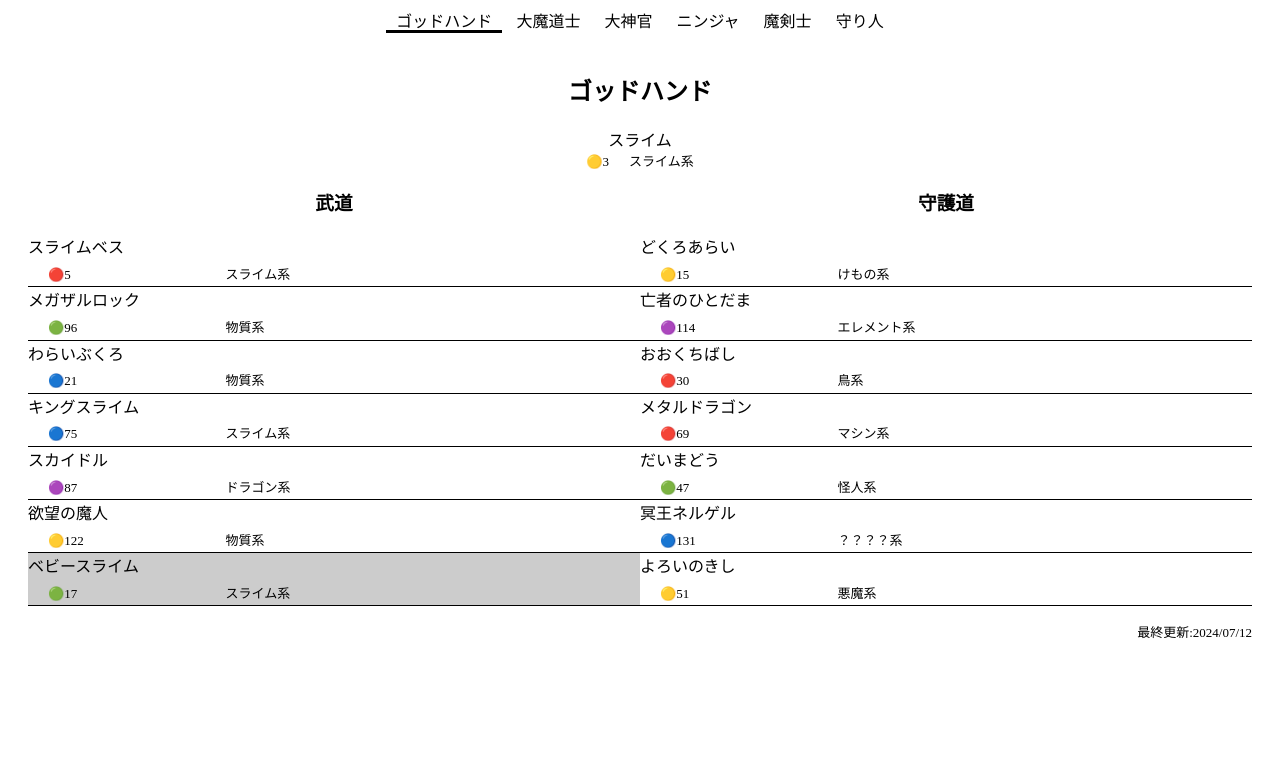
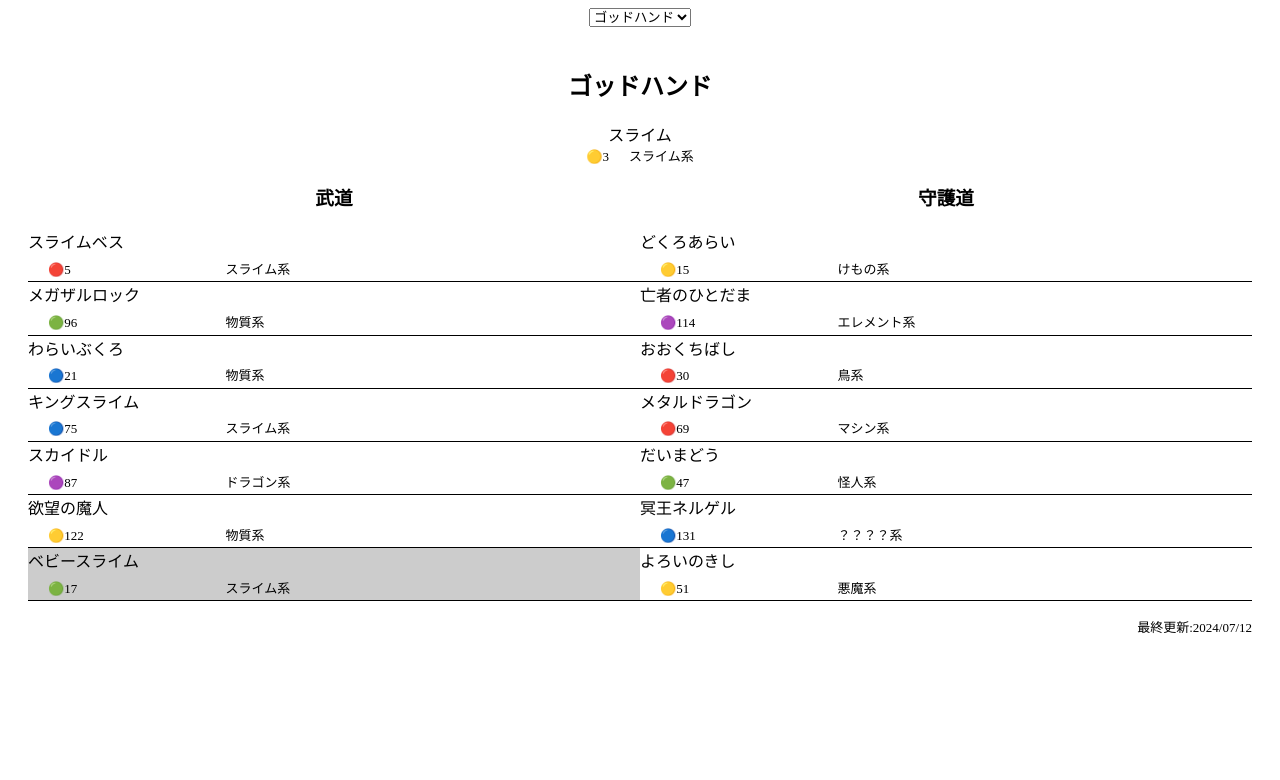
Before and after one commit to yakkoworks/myAdventureLog, a plain HTML site: page こころ道/index.html in a window 1280 px wide. Shown: the part 81-861 px from the top of the page. Drawn offline with Linux system fonts and the light colour scheme.

Commit message:
もしかして：select使える

```diff
--- a/こころ道/index.html
+++ b/こころ道/index.html
@@ -10,14 +10,22 @@
 <body onload="init();">
 	<div id="header">
 		<h1>こころ道</h1>
-		<p id="nav">
+		<!-- <p id="nav">
 			<span id="nav-01" onclick="jump('01')">ゴッドハンド</span>
 			<span id="nav-02" onclick="jump('02')">大魔道士</span>
 			<span id="nav-03" onclick="jump('03')">大神官</span>
 			<span id="nav-04" onclick="jump('04')">ニンジャ</span>
 			<span id="nav-05" onclick="jump('05')">魔剣士</span>
 			<span id="nav-06" onclick="jump('06')">守り人</span>
-		</p>
+		</p> -->
+		<select name="select_job" id="select_job" onchange="selectJob();">
+			<option value="01">ゴッドハンド</option>
+			<option value="02">大魔道士</option>
+			<option value="03">大神官</option>
+			<option value="04">ニンジャ</option>
+			<option value="05">魔剣士</option>
+			<option value="06">守り人</option>
+		</select>
 	</div>
 	<div id="content"></div>
 </body>
--- a/こころ道/main.js
+++ b/こころ道/main.js
@@ -18,9 +18,10 @@ function jump(index){
     var nav = document.getElementById("nav-"+index);
     nav.classList.add("active");
 }
-// function selectJob(){
-// 		var selected = document.getElementById("select_job").value;
-//         fetch("./"+selected+".html") //ロード元URL
-//         .then(data => data.text())
-//         .then(html => document.getElementById("content").innerHTML += html)
-// }
+
+function selectJob(){
+		var selected = document.getElementById("select_job").value;
+        fetch("./"+selected+".html") //ロード元URL
+        .then(data => data.text())
+        .then(html => document.getElementById("content").innerHTML = html)
+}
```
